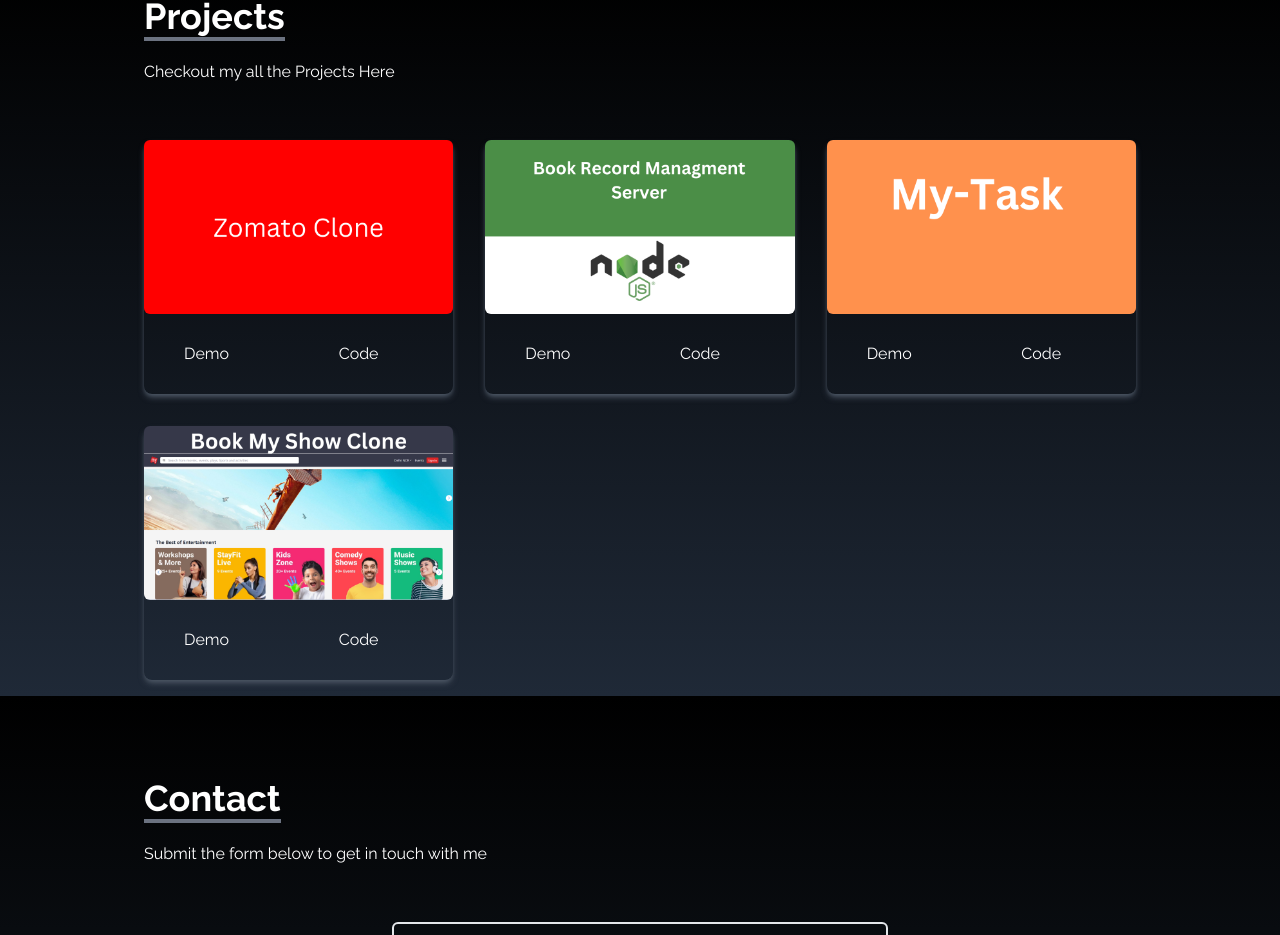
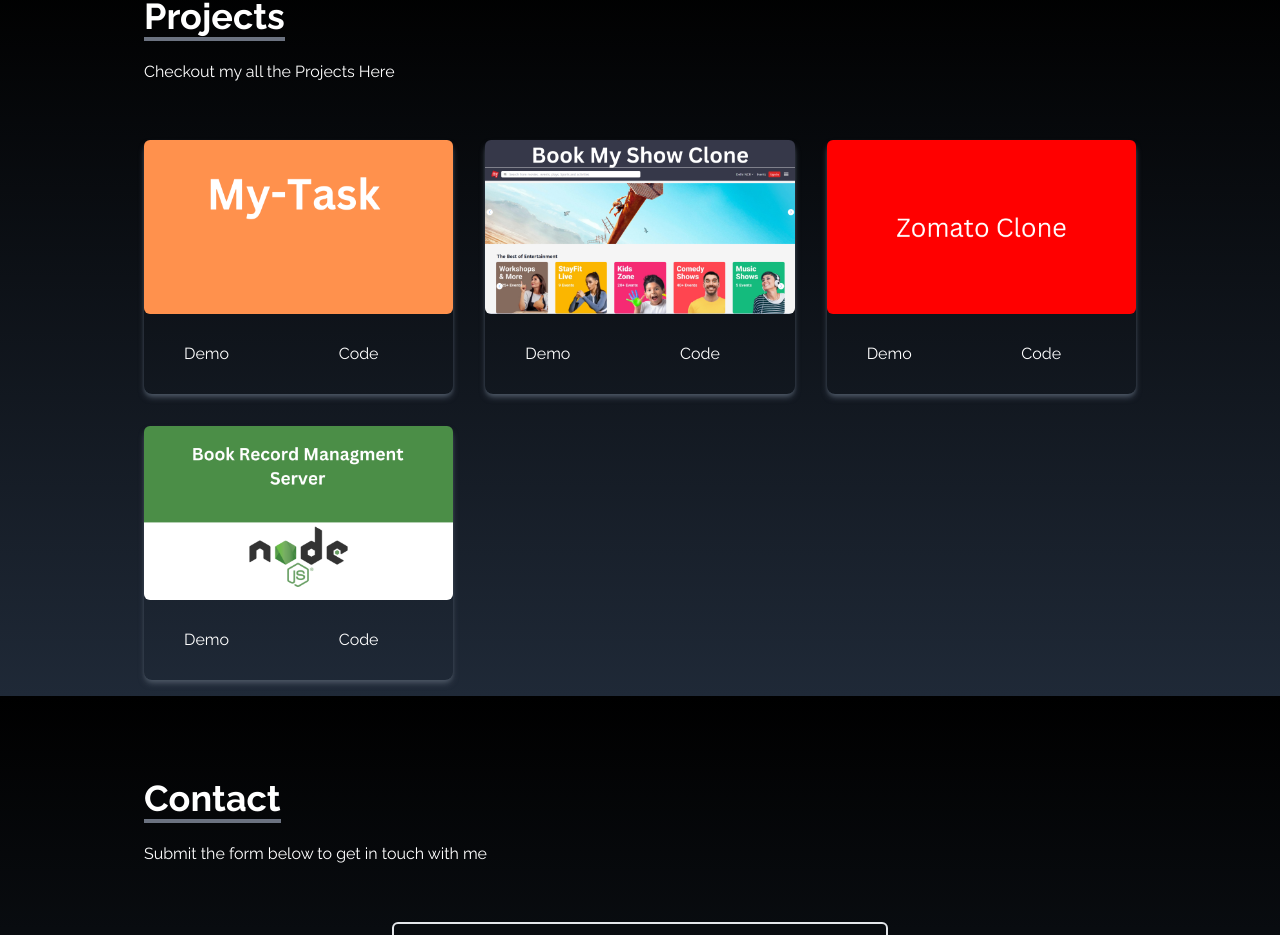
Before and after one commit to ManishaLalage/portfolio, a React (Create React App) app: page / in a window 1280 px wide. Shown: the part 1500-2435 px from the top of the page. Built offline with nearby package versions, Linux system fonts and the light colour scheme.

Commit message:
adding some changes

```diff
--- a/src/components/Project.js
+++ b/src/components/Project.js
@@ -6,36 +6,37 @@
 
 const Projects = () => {
   const projects = [
+
     {
       id: 1,
+      src: myTask,
+      demo : "https://63778a5f8de8d80075ba8d3e--classy-tiramisu-88e2c2.netlify.app/",
+      code : "https://github.com/ManishaLalage/task-management",
+
+    },
+    {
+      id: 2,
+      src: bookMyShow,
+      demo: "https://book-my-show-virid.vercel.app/",
+      code: "https://github.com/ManishaLalage/book_my_show",
+       },
+
+    {
+      id: 3,
       src: ZomatoClone,
       demo : "#",
       code : "https://github.com/ManishaLalage/zomato-clone-project",
 
     },
     {
-      id: 2,
+      id: 4,
       src: nodeServer,
       demo : "#",
       code : "https://github.com/ManishaLalage/book-record-management",
 
     },
-    {
-      id: 3,
-      src: myTask,
-      demo : "https://63778a5f8de8d80075ba8d3e--classy-tiramisu-88e2c2.netlify.app/",
-      code : "https://github.com/ManishaLalage/task-management",
 
-    },
-    {
-      id: 4,
-      src: bookMyShow,
-      demo: "https://book-my-show-virid.vercel.app/",
-      code: "https://github.com/ManishaLalage/book_my_show",
-       },
-
-  ];
-
+  ]
   return (
     <>
       <div
@@ -58,7 +59,6 @@
                   alt=""
                   className="rounded-md duration-200 hover:scale-105"
                 />
-
                 <div className="flex items-center justify-center">
                   <a href={demo} target = "_blank" rel='noreferrer' className="w-1/2 px-6 py-3 m-4 duration-200 hover:scale-105">
                     Demo
```
Also changed, not shown: 1 other file (tests, documents, lock files or other folders).
